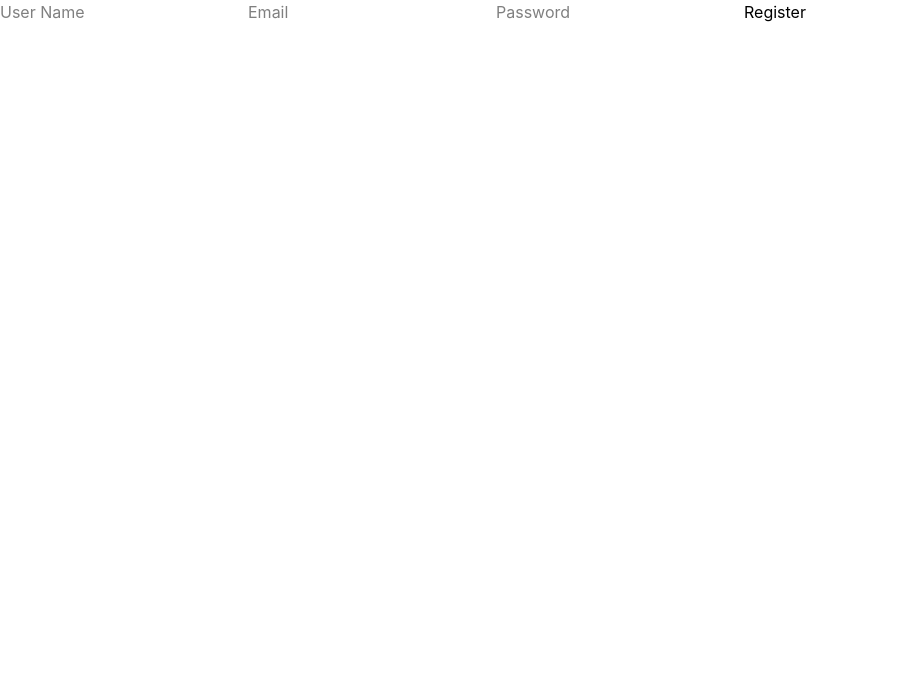
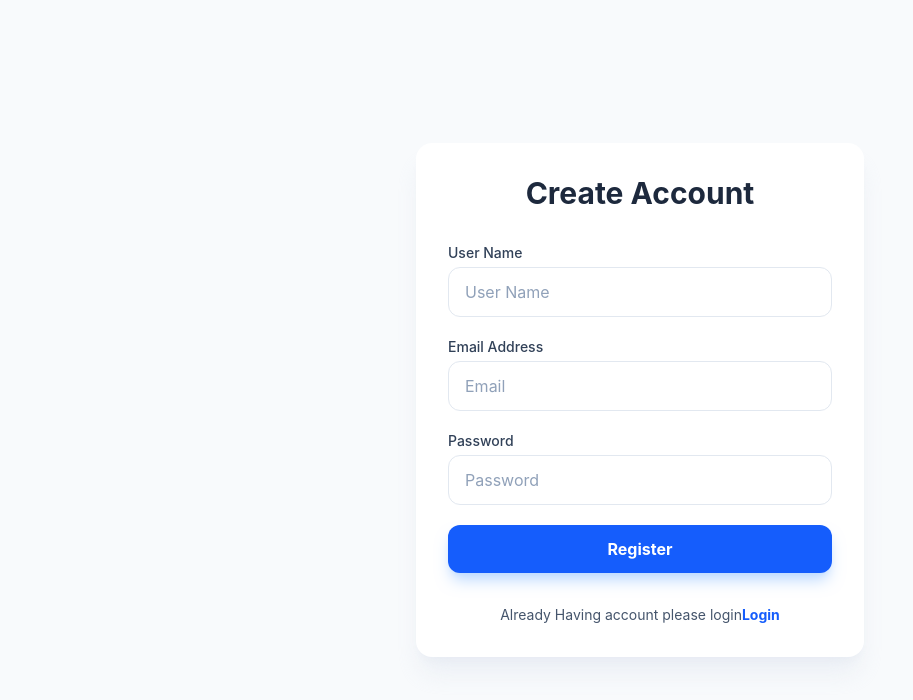
Before and after one commit to musaraf0101/room_sharing, a React app in the folder frontend/: page /register in a window 1280 px wide. Shown: the top 700 px of the page, without its empty margins (0-913 px from the left). Built offline with nearby package versions, Linux system fonts and the light colour scheme; the HTML template or start-up script is replaced by a standard one.

Commit message:
basic styles added

```diff
--- a/frontend/src/pages/Home.jsx
+++ b/frontend/src/pages/Home.jsx
@@ -5,16 +5,26 @@ const Home = () => {
   const handleLogout = async () => {
     try {
       await api.post("/auth/logout");
-      alert("logout success");
+      console.log("logout success");
       window.location.href = "/";
     } catch (error) {
       console.log(error);
     }
   };
   return (
-    <div>
-      <button onClick={handleLogout}>Logout</button>
-    </div>
+<div className="flex justify-end p-4">
+  <button
+    onClick={handleLogout}
+    className="px-6 py-2.5 bg-white border border-slate-200 text-slate-700 rounded-xl font-semibold hover:bg-red-50 hover:text-red-600 hover:border-red-200 transform active:scale-[0.95] transition-all shadow-sm flex items-center gap-2"
+  >
+    <svg xmlns="http://www.w3.org/2000/svg" width="18" height="18" viewBox="0 0 24 24" fill="none" stroke="currentColor" strokeWidth="2" strokeLinecap="round" strokeLinejoin="round">
+      <path d="M9 21H5a2 2 0 0 1-2-2V5a2 2 0 0 1 2-2h4" />
+      <polyline points="16 17 21 12 16 7" />
+      <line x1="21" y1="12" x2="9" y2="12" />
+    </svg>
+    Logout
+  </button>
+</div>
   );
 };
 
--- a/frontend/src/pages/Login.jsx
+++ b/frontend/src/pages/Login.jsx
@@ -1,5 +1,5 @@
 import React, { useState } from "react";
-import { useNavigate } from "react-router-dom";
+import { Link, useNavigate } from "react-router-dom";
 import api from "./../utils/api";
 
 const Login = () => {
@@ -19,21 +19,68 @@ const Login = () => {
     }
   };
   return (
-    <form onSubmit={handleLogin}>
+    <div className="min-h-screen flex items-center justify-center bg-slate-50 px-4">
+      <form
+        onSubmit={handleLogin}
+        className="w-full max-w-md bg-white p-8 rounded-2xl shadow-xl shadow-slate-200/60"
+      >
+        <div className="text-center mb-8">
+          <h2 className="text-3xl font-bold text-slate-800">Welcome Back</h2>
+          <p className="text-slate-500 mt-2">
+            Please enter your details to login
+          </p>
+        </div>
+
+        <div className="space-y-5">
+          <div>
+            <label className="block text-sm font-medium text-slate-700 mb-1">
+              Email Address
+            </label>
             <input
               type="email"
-        placeholder="Email"
+              placeholder="name@company.com"
               onChange={(e) => setEmail(e.target.value)}
-        required
+              className="w-full px-4 py-3 border border-slate-200 rounded-xl focus:outline-none focus:ring-2 focus:ring-blue-500 focus:border-transparent transition-all placeholder:text-slate-400"
             />
+          </div>
+
+          <div>
+            <div className="flex justify-between mb-1">
+              <label className="text-sm font-medium text-slate-700">
+                Password
+              </label>
+              <a
+                href="#"
+                className="text-sm font-semibold text-blue-600 hover:text-blue-700"
+              >
+                Forgot?
+              </a>
+            </div>
             <input
               type="password"
-        placeholder="Password"
+              placeholder="••••••••"
               onChange={(e) => setPassword(e.target.value)}
-        required
+              className="w-full px-4 py-3 border border-slate-200 rounded-xl focus:outline-none focus:ring-2 focus:ring-blue-500 focus:border-transparent transition-all placeholder:text-slate-400"
             />
-      <button>Login</button>
+          </div>
+          <button
+            type="submit"
+            className="w-full bg-blue-600 text-white py-3 rounded-xl font-bold hover:bg-blue-700 transform active:scale-[0.98] transition-all shadow-lg shadow-blue-200"
+          >
+            Sign In
+          </button>
+        </div>
+        <p className="text-center text-slate-600 mt-8 text-sm">
+          Don't have an account?
+          <Link
+            to="/register"
+            className="font-bold text-blue-600 hover:underline"
+          >
+            Create one
+          </Link>
+        </p>
       </form>
+    </div>
   );
 };
 
--- a/frontend/src/pages/Register.jsx
+++ b/frontend/src/pages/Register.jsx
@@ -1,5 +1,5 @@
 import React, { useState } from "react";
-import { useNavigate } from "react-router-dom";
+import { Link, useNavigate } from "react-router-dom";
 import api from "./../utils/api";
 
 const Register = () => {
@@ -25,27 +25,73 @@ const Register = () => {
     }
   };
   return (
-    <form onSubmit={handleRegister}>
+    <div className="min-h-screen flex items-center justify-center bg-slate-50 px-4">
+      <form
+        onSubmit={handleRegister}
+        className="w-full max-w-md bg-white p-8 rounded-2xl shadow-xl shadow-slate-200/60"
+      >
+        <div className="text-center mb-8">
+          <h2 className="text-3xl font-bold text-slate-800">Create Account</h2>
+        </div>
+
+        <div className="space-y-5">
+          <div>
+            <label className="block text-sm font-medium text-slate-700 mb-1">
+              User Name
+            </label>
             <input
               type="text"
               placeholder="User Name"
               onChange={(e) => setUserName(e.target.value)}
               required
+              className="w-full px-4 py-3 border border-slate-200 rounded-xl focus:outline-none focus:ring-2 focus:ring-blue-500 focus:border-transparent transition-all placeholder:text-slate-400"
             />
+          </div>
+
+          <div>
+            <label className="block text-sm font-medium text-slate-700 mb-1">
+              Email Address
+            </label>
             <input
               type="email"
               placeholder="Email"
               onChange={(e) => setEmail(e.target.value)}
               required
+              className="w-full px-4 py-3 border border-slate-200 rounded-xl focus:outline-none focus:ring-2 focus:ring-blue-500 focus:border-transparent transition-all placeholder:text-slate-400"
             />
+          </div>
+
+          <div>
+            <label className="block text-sm font-medium text-slate-700 mb-1">
+              Password
+            </label>
             <input
               type="password"
               placeholder="Password"
               onChange={(e) => setPassword(e.target.value)}
               required
+              className="w-full px-4 py-3 border border-slate-200 rounded-xl focus:outline-none focus:ring-2 focus:ring-blue-500 focus:border-transparent transition-all placeholder:text-slate-400"
             />
-      <button>Register</button>
+          </div>
+
+          <button
+            type="submit"
+            className="w-full bg-blue-600 text-white py-3 rounded-xl font-bold hover:bg-blue-700 transform active:scale-[0.98] transition-all shadow-lg shadow-blue-200"
+          >
+            Register
+          </button>
+        </div>
+        <p className="text-center text-slate-600 mt-8 text-sm">
+          Already Having account please login
+          <Link
+            to="/"
+            className="font-bold text-blue-600 hover:underline"
+          >
+            Login
+          </Link>
+        </p>
       </form>
+    </div>
   );
 };
 
```
Lines whose indentation alone changed are shown as unchanged.
